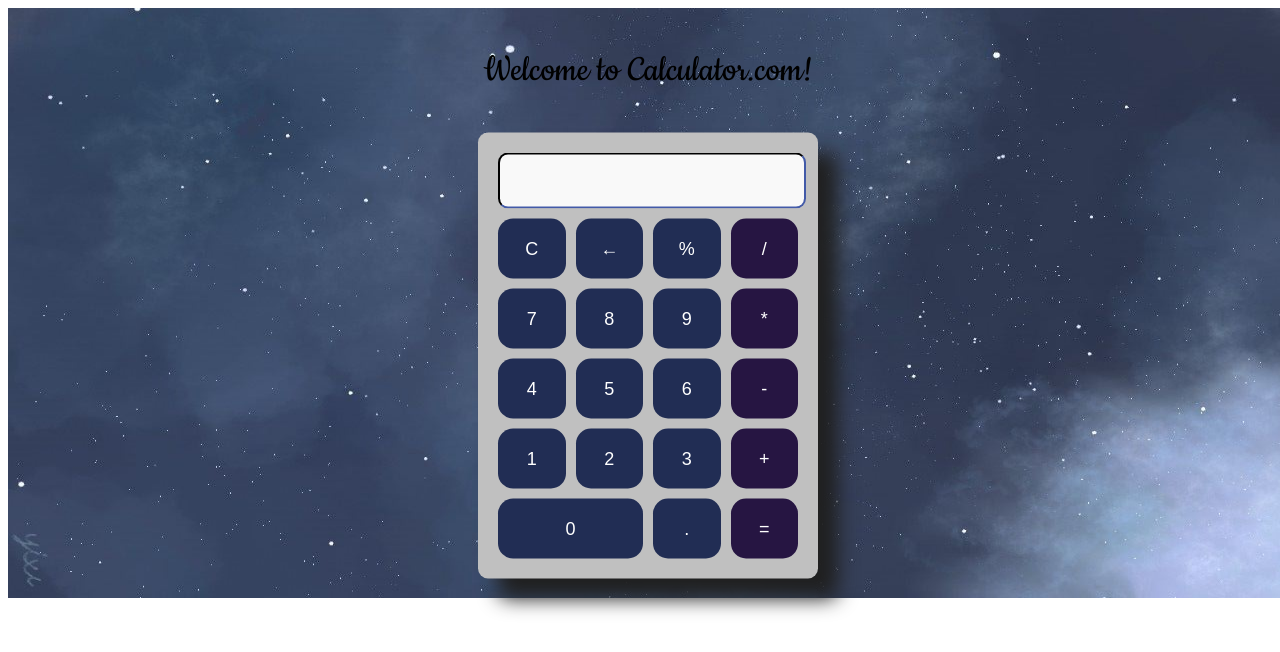
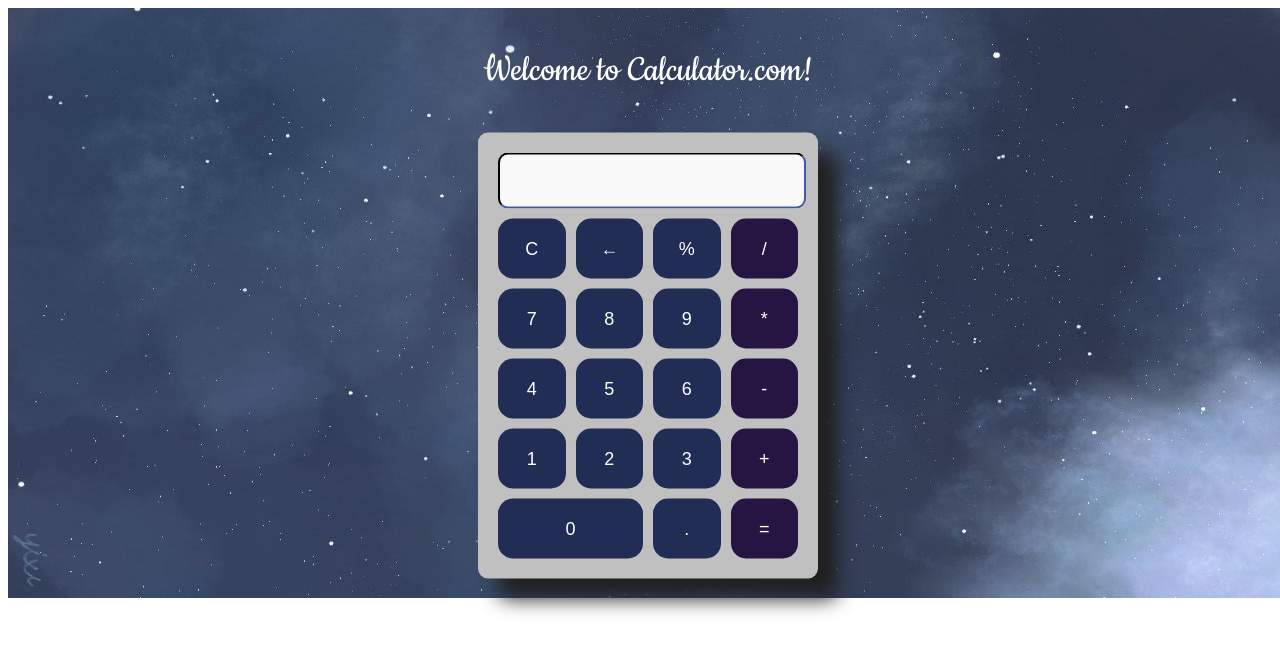
Before and after one commit to Poojasrisunkara/CODSOFT_3, a plain HTML site: page index.html in a window 1280 px wide. Drawn offline with Linux system fonts and the light colour scheme.

Commit message:
Update index.html

```diff
--- a/index.html
+++ b/index.html
@@ -15,7 +15,7 @@
     <div class="container" >
     <img src="thumbnails/i31.jpg" class="i1">
     <div class="bod">
-        <p>Welcome to Calculator.com!</p>
+        <p style=" color: white;">Welcome to Calculator.com!</p>
         <div class="calculator">
         <input type="text" class="s" id="s" disabled>
             <div class="calculator-buttons">
```
